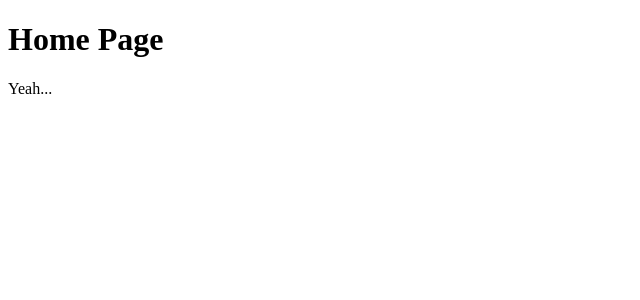
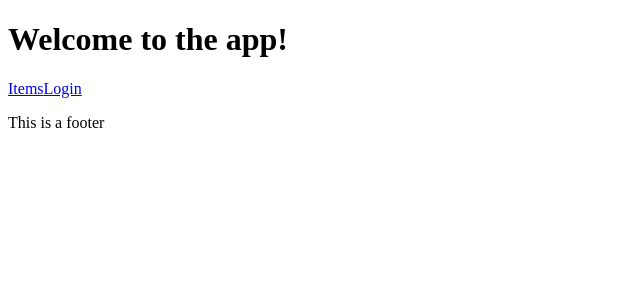
Before and after one commit to TheRealJoshuaMathia/ShopEZ, a React (Create React App) app in the folder client/: page / in a window 1280 px wide. Shown: the top 300 px of the page, without its empty margins (0-640 px from the left). Built offline with nearby package versions, Linux system fonts and the light colour scheme.

Commit message:
Adding new components. Working on the app bar and component routing

```diff
--- a/client/package.json
+++ b/client/package.json
@@ -5,6 +5,7 @@
   "dependencies": {
     "@emotion/react": "^11.7.1",
     "@emotion/styled": "^11.6.0",
+    "@mui/icons-material": "^5.3.1",
     "@mui/material": "^5.2.4",
     "@mui/styled-engine": "npm:@mui/styled-engine-sc@latest",
     "@testing-library/jest-dom": "^5.16.1",
@@ -13,7 +14,8 @@
     "axios": "^0.24.0",
     "react": "^17.0.2",
     "react-dom": "^17.0.2",
-    "react-router-dom": "^6.1.1",
+    "react-router": "^6.2.1",
+    "react-router-dom": "^6.2.1",
     "react-scripts": "5.0.0",
     "web-vitals": "^2.1.2"
   },
--- a/client/src/App.js
+++ b/client/src/App.js
@@ -1,16 +1,18 @@
 import React from "react";
-import ItemList from "./Components/ItemList";
-import Home from "./Components/Home";
-import { Routes, Route } from "react-router-dom";
+import Navbar from "./Components/Navbar";
+
+import Footer from "./Components/Footer";
+import { Link } from "react-router-dom";
 function App() {
   return (
-    <div className="App">
-      <Routes>
-        <Route path="/" element={<Home />} />
-        <Route path="items" element={<ItemList />} />
-      </Routes>
+    <div className="app-container">
+      <h1>Welcome to the app!</h1>
+      <nav>
+        <Link to="/itemList">Items</Link>
+        <Link to="/login">Login</Link>
+      </nav>
+      <Footer />
     </div>
   );
 }
-
 export default App;
--- /dev/null
+++ b/client/src/Components/Footer.js
@@ -0,0 +1,12 @@
+import React from "react";
+
+const Footer = () => {
+  return (
+    <>
+      <footer>
+        <p>This is a footer</p>
+      </footer>
+    </>
+  );
+};
+export default Footer;
--- a/client/src/Components/Home.js
+++ /dev/null
@@ -1,11 +0,0 @@
-import React from "react";
-
-const Home = () => {
-    return (
-        <>
-            <h1>Home Page</h1>
-            <p>Yeah...</p>
-        </>
-    )
-}
-export default Home;
--- /dev/null
+++ b/client/src/Components/Navbar.js
@@ -0,0 +1,13 @@
+import React from "react";
+
+const Navbar = () => {
+  return (
+    <>
+      <ul>
+        <li>yes</li>
+        <li>hello</li>
+      </ul>
+    </>
+  );
+};
+export default Navbar;
--- a/client/src/Components/Navigation.js
+++ /dev/null
@@ -1 +0,0 @@
-import React from "react";
```
Also changed, not shown: client/src/Components/List.js (deleted, +0 -19 lines), client/src/index.js (+5 -5 lines), client/src/routes/Login.js (added, +11 -0 lines), client/src/routes/ItemList.js (renamed from client/src/Components/ItemList.js), 1 other file (tests, documents, lock files or other folders).
